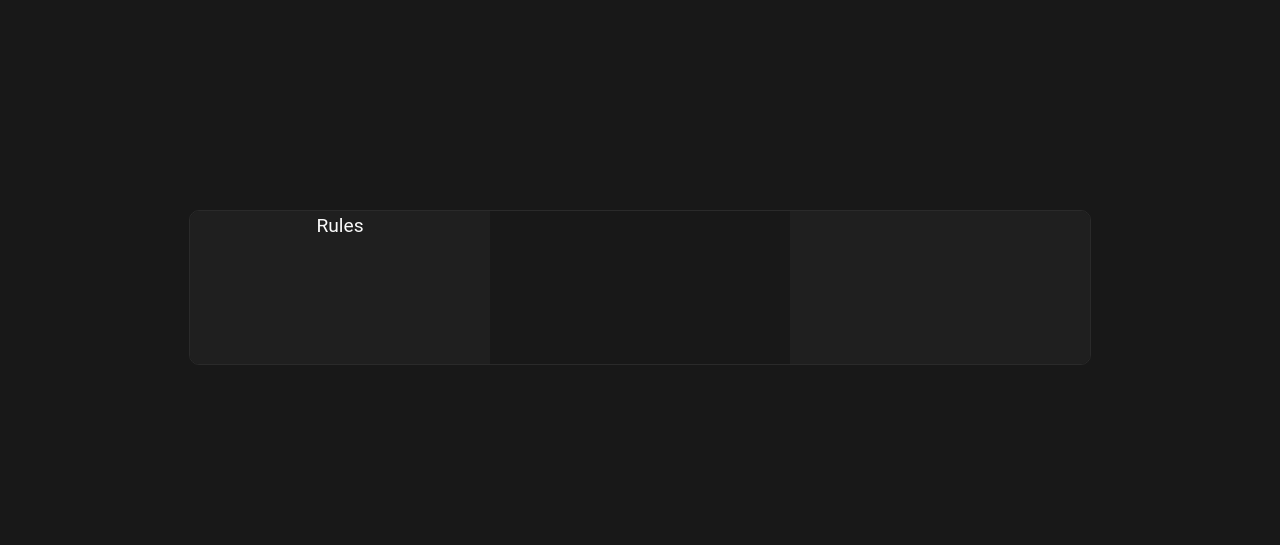
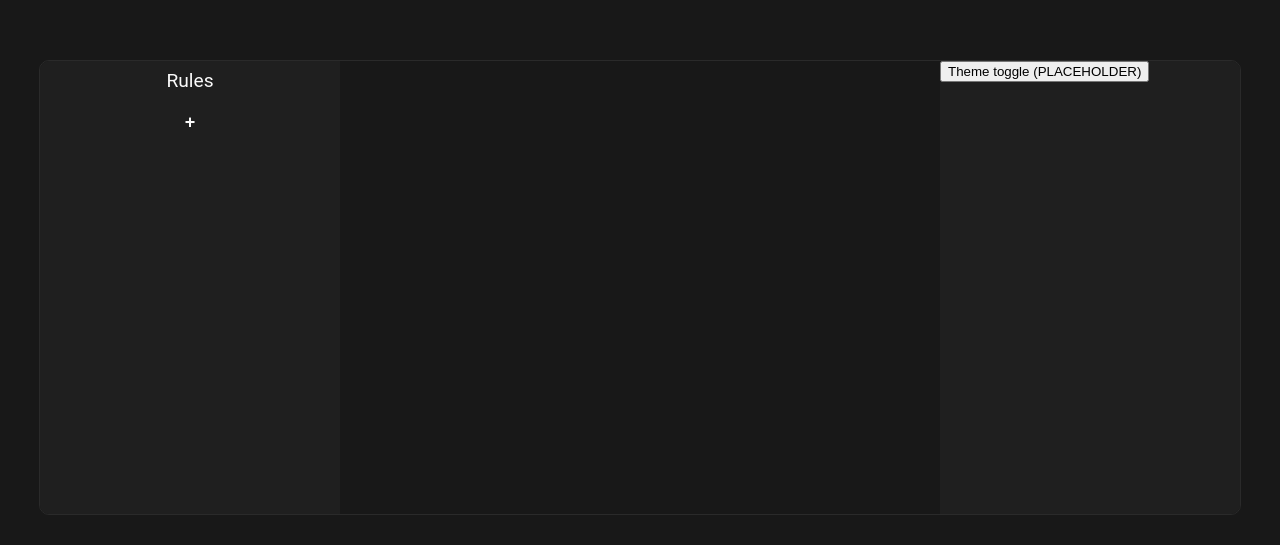
Before and after one commit to michalkr52/l-system-visualiser, a React (Create React App) app: page / in a window 1280 px wide. Shown: the part 113-658 px from the top of the page. Built offline with nearby package versions, Linux system fonts and the light colour scheme.

Commit message:
added rules context and input

```diff
--- a/src/App.css
+++ b/src/App.css
@@ -14,8 +14,16 @@
 }
 
 .settings-title {
-    margin: 0;
+    margin: 5px 0 10px 0;
     padding: 5px;
     font-size: 1.2rem;
     text-align: center;
 }
+
+.settings-content {
+    display: flex;
+    flex-flow: column nowrap;
+    justify-content: flex-start;
+    align-items: center;
+    padding: 5px;
+}
--- a/src/App.js
+++ b/src/App.js
@@ -1,21 +1,28 @@
 import "./App.css";
 import OutputCanvas from "./components/OutputCanvas";
 import RuleSettings from "./components/RuleSettings";
+import { useContext } from "react";
+import { ThemeContext } from "./contexts/ThemeContext";
+import { RuleProvider } from "./contexts/RuleContext";
 
 
 function App() {
+  const { dark, toggle } = useContext(ThemeContext);
+
   return (
     <div id="app">
       <div className={"settings-panel settings-panel-left"}>
         <div id="main-settings">
-          <RuleSettings />
+          <RuleProvider>
+            <RuleSettings />
+          </RuleProvider>
         </div>
       </div>
       <div className="output-canvas-container">
         <OutputCanvas />
       </div>
       <div className={"settings-panel settings-panel-right"}>
-
+        <button onClick={toggle}>Theme toggle (PLACEHOLDER)</button>
       </div>
     </div>
   );
--- a/src/components/OutputCanvas.js
+++ b/src/components/OutputCanvas.js
@@ -1,6 +1,7 @@
 function OutputCanvas() {
     return (
-        <canvas id="output-canvas"></canvas>
+        // todo: variable size, responsive (this one fits a 1200px wide app)
+        <canvas id="output-canvas" width="600" height="450"></canvas>
     );
 }
 
--- /dev/null
+++ b/src/components/RuleEntry.css
@@ -0,0 +1,42 @@
+.rule-entry {
+    width: calc(100% - 10px);
+    box-sizing: border-box;
+    display: flex;
+    flex-flow: row nowrap;
+    justify-content: space-between;
+    align-items: center;
+    padding: 5px;
+}
+
+.rule-entry input {
+    background: rgba(0, 0, 0, 0);
+    border: 1px solid var(--border);
+    color: var(--text-primary);
+    padding: 4px;
+    margin: 3px 6px;
+    width: 40%;
+    outline: none;
+}
+
+.rule-entry input::placeholder {
+    text-align: center;
+}
+
+.rule-entry input:focus {
+    outline: none;
+    border: 1px solid var(--border-focus);
+}
+
+.rule-entry .remove-rule {
+    background: rgba(0, 0, 0, 0);
+    border: none;
+    color: var(--text-primary);
+    padding: 4px;
+    outline: none;
+    font-weight: bold;
+}
+
+.rule-entry .remove-rule:hover {
+    color: #d12828;
+    cursor: pointer;
+}
--- /dev/null
+++ b/src/components/RuleEntry.js
@@ -0,0 +1,22 @@
+import "./RuleEntry.css";
+import { useContext } from "react";
+import { RuleContext } from "../contexts/RuleContext";
+
+function RuleEntry(props) {
+    const { index, predecessor, successor } = props;
+    const { removeRule, updateRulePredecessor, updateRuleSuccessor } = useContext(RuleContext);
+
+    return (
+        <div className="rule-entry">
+            {index}:
+            <input type="text" placeholder="predecessor" value={predecessor}
+                onChange={e => updateRulePredecessor(index, e.target.value)}/>
+            &rarr;
+            <input type="text" placeholder="successor" value={successor}
+                onChange={e => updateRuleSuccessor(index, e.target.value)}/>
+            <button className="remove-rule" onClick={removeRule.bind(this, index)}>&#10006;</button>
+        </div>
+    );
+}
+
+export default RuleEntry;
--- a/src/components/RuleSettings.css
+++ b/src/components/RuleSettings.css
@@ -0,0 +1,15 @@
+.add-rule {
+    background: rgba(0, 0, 0, 0);
+    border: none;
+    border-radius: 0px;
+    color: var(--text-primary);
+    padding: 2px;
+    outline: none;
+    font-weight: bold;
+    font-size: 18px;
+}
+
+.add-rule:hover {
+    color: #28d1b6;
+    cursor: pointer;
+}
--- a/src/components/RuleSettings.js
+++ b/src/components/RuleSettings.js
@@ -1,8 +1,28 @@
+import "./RuleSettings.css";
+import RuleEntry from "./RuleEntry";
+import { RuleContext } from "../contexts/RuleContext";
+import { useContext } from "react";
+
 function RuleSettings() {
+    const { rules, addRule } = useContext(RuleContext);
+
+    // todo: add a scrollbar to the rules list
     return (
         <div id="rule-settings">
             <div className="settings-title">Rules</div>
-
+            <div className="settings-content">
+                {rules.map((rule, index) => {
+                    return (
+                        <RuleEntry
+                            key={index}
+                            index={index}
+                            predecessor={rule.predecessor}
+                            successor={rule.successor}
+                        />
+                    );
+                })}
+                <button className="add-rule" onClick={addRule.bind(null, "", "")}>+</button>
+            </div>
         </div>
     );
 }
--- /dev/null
+++ b/src/contexts/RuleContext.js
@@ -0,0 +1,55 @@
+import { createContext } from 'react';
+import { useState } from 'react';
+
+export const RuleContext = createContext({
+    rules: [],
+    addRule: (predecessor, successor) => {},
+    removeRule: (index) => {},
+    updateRulePredecessor: (index, value) => {},
+    updateRuleSuccessor: (index, value) => {}
+});
+
+export function RuleProvider(props) {
+    const [rules, setRules] = useState([]);
+
+    const addRule = (predecessor, successor) => {
+        rules.push({
+            predecessor: predecessor,
+            successor: successor
+        });
+        setRules([...rules]);
+    };
+
+    const removeRule = (index) => {
+        if (index >= 0 && index < rules.length) rules.splice(index, 1);
+        setRules([...rules]);
+    };
+
+    const updateRulePredecessor = (index, value) => {
+        rules[index] = {
+            predecessor: value,
+            successor: rules[index].successor
+        };
+        setRules([...rules]);
+    };
+
+    const updateRuleSuccessor = (index, value) => {
+        rules[index] = {
+            predecessor: rules[index].predecessor,
+            successor: value
+        };
+        setRules([...rules]);
+    };
+
+    return (
+        <RuleContext.Provider value={{
+            rules: rules,
+            addRule: addRule,
+            removeRule: removeRule,
+            updateRulePredecessor: updateRulePredecessor,
+            updateRuleSuccessor: updateRuleSuccessor
+        }}>
+            {props.children}
+        </RuleContext.Provider>
+    );
+}
--- a/src/contexts/ThemeContext.js
+++ b/src/contexts/ThemeContext.js
@@ -4,14 +4,16 @@ import { createContext, useLayoutEffect, useState } from "react";
 const themes = {
     "light": {
         "bg": "#ffffff",
-        "panel-bg": "#f0f0f0",
+        "bg-panel": "#f0f0f0",
         "border": "#d9d9d9",
+        "border-focus": "#bfbfbf",
         "text-primary": "#000000"
     },
     "dark": {
         "bg": "#181818",
-        "panel-bg": "#1f1f1f",
+        "bg-panel": "#1f1f1f",
         "border": "#2a2a2a",
+        "border-focus": "#3d3d3d",
         "text-primary": "#fafafa"
     }
 }
--- a/src/index.css
+++ b/src/index.css
@@ -2,6 +2,7 @@
     --bg: #181818;
     --bg-panel: #1f1f1f;
     --border: #2a2a2a;
+    --border-focus: #3d3d3d;
     --text-primary: #fafafa;
 }
 
```
